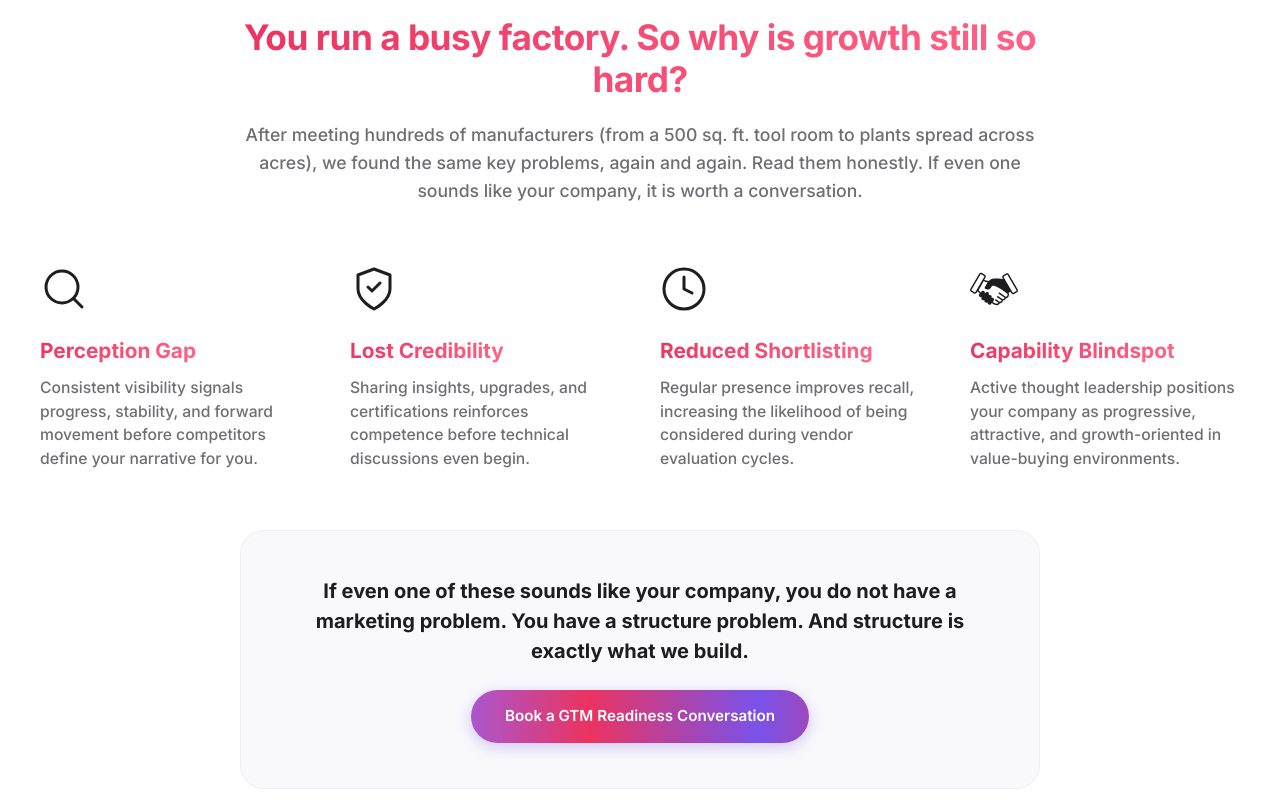
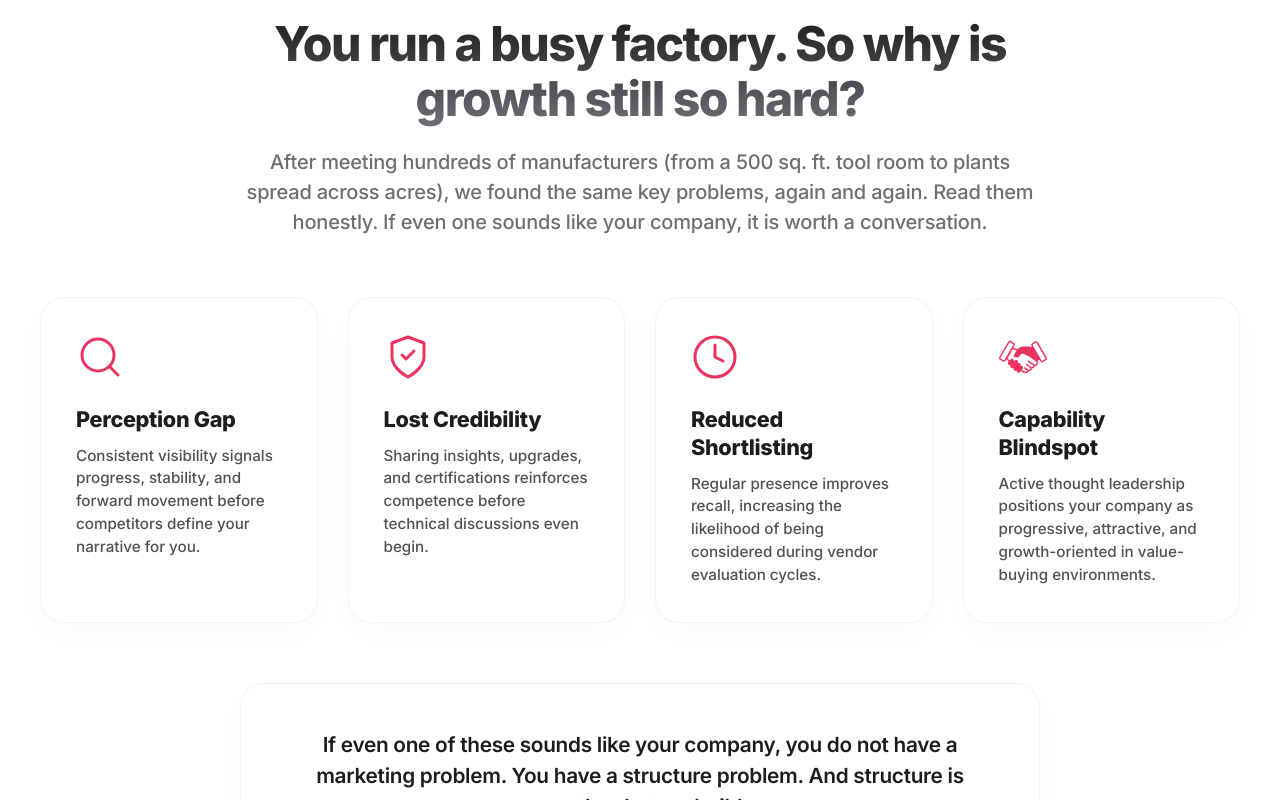
Before and after one commit to ajinkya-modse/communic8, a Next.js app: page / in a window 1280 px wide. Shown: the part 1180-1980 px from the top of the page. Built offline with nearby package versions, Linux system fonts and the light colour scheme.

Commit message:
problems section updated

```diff
--- a/app/globals.css
+++ b/app/globals.css
@@ -638,29 +638,30 @@ a {
 }
 
 .problems-subtitle {
-  font-family: var(--font-family-base);
-  font-size: 2.2rem;
-  margin-bottom: 20px;
-  font-weight: 700;
-  line-height: 1.2;
-  letter-spacing: -0.5px;
-  background: var(--gradient-magenta-text);
+  font-size: 3rem;
+  font-weight: 800;
+  background: linear-gradient(180deg, #1d1d1f 0%, #6e6e73 100%);
   -webkit-background-clip: text;
   -webkit-text-fill-color: transparent;
-  display: inline-block;
+  background-clip: text;
+  text-fill-color: transparent;
+  letter-spacing: -1.5px;
+  margin-bottom: 20px;
+  line-height: 1.15;
 }
 
 .problems-intro-desc {
-  font-size: 1.1rem;
+  font-size: 1.25rem;
   color: #6e6e73;
   font-weight: 500;
-  line-height: 1.6;
+  line-height: 1.5;
+  letter-spacing: -0.2px;
 }
 
 .problems-grid {
   display: grid;
   grid-template-columns: repeat(4, 1fr);
-  gap: 40px;
+  gap: 30px;
   margin-bottom: 60px;
 }
 
@@ -669,46 +670,58 @@ a {
   flex-direction: column;
   align-items: flex-start;
   text-align: left;
-  background: transparent;
-  border: none;
-  padding: 0;
-  transition: all 0.3s ease;
+  background: rgba(255, 255, 255, 0.72);
+  border: 1px solid rgba(0, 0, 0, 0.05);
+  border-radius: 24px;
+  padding: 35px;
+  box-shadow: 0 1px 0 rgba(255, 255, 255, 0.8) inset, 0 10px 30px rgba(0, 0, 0, 0.02);
+  backdrop-filter: blur(20px);
+  -webkit-backdrop-filter: blur(20px);
+  transition: all 0.4s cubic-bezier(0.16, 1, 0.3, 1);
+}
+
+.problem-card:hover {
+  transform: translateY(-8px);
+  box-shadow: 0 1px 0 rgba(255, 255, 255, 0.8) inset, 0 25px 50px rgba(0, 0, 0, 0.06);
+  border-color: rgba(235, 51, 96, 0.15);
 }
 
 .problem-icon-container {
   margin-bottom: 24px;
-  color: #1d1d1f;
+  color: #eb3360;
   display: flex;
   align-items: center;
   justify-content: center;
+  transition: transform 0.4s ease;
+}
+
+.problem-card:hover .problem-icon-container {
+  transform: scale(1.05);
 }
 
 .problem-icon-svg {
   width: 48px;
   height: 48px;
-  stroke: #1d1d1f;
+  stroke: #eb3360;
 }
 
 .problem-icon-svg.fill-svg {
   stroke: none;
-  fill: #1d1d1f;
+  fill: #eb3360;
 }
 
 .problem-title {
-  font-size: 1.3rem;
-  font-weight: 700;
+  font-size: 1.35rem;
+  font-weight: 800;
+  color: #1d1d1f;
   margin-bottom: 12px;
+  letter-spacing: -0.3px;
   line-height: 1.3;
-  background: var(--gradient-magenta-text);
-  background-clip: text;
-  -webkit-background-clip: text;
-  -webkit-text-fill-color: transparent;
-  display: inline-block;
 }
 
 .problem-desc {
-  font-size: 0.98rem;
-  color: #6e6e73;
+  font-size: 0.95rem;
+  color: #515154;
   font-weight: 500;
   line-height: 1.5;
   margin: 0;
@@ -733,17 +746,21 @@ a {
   max-width: 800px;
   margin: 60px auto 0;
   padding: 45px;
-  background: #f9f9fb;
+  background: rgba(255, 255, 255, 0.72);
   border-radius: 24px;
-  border: 1px solid rgba(0, 0, 0, 0.04);
+  border: 1px solid rgba(0, 0, 0, 0.05);
+  box-shadow: 0 1px 0 rgba(255, 255, 255, 0.8) inset, 0 10px 30px rgba(0, 0, 0, 0.02);
+  backdrop-filter: blur(20px);
+  -webkit-backdrop-filter: blur(20px);
 }
 
 .problems-outro-text {
-  font-size: 1.25rem;
-  font-weight: 700;
+  font-size: 1.3rem;
+  font-weight: 600;
   color: #1d1d1f;
   margin-bottom: 24px;
   line-height: 1.5;
+  letter-spacing: -0.3px;
 }
 
 .btn-problems-cta {
@@ -1196,24 +1213,27 @@ a {
 .btn-consultation {
   display: inline-block;
   align-self: center;
-  background: linear-gradient(to right, #007ebb 0%, #00d2ff 25%, #0055ff 50%, #00d2ff 75%, #007ebb 100%);
-  background-size: 200% auto;
-  color: #ffffff;
-  border: none;
+  background: rgba(0, 126, 187, 0.08);
+  backdrop-filter: blur(16px);
+  -webkit-backdrop-filter: blur(16px);
+  color: #007ebb;
+  border: 1px solid rgba(0, 126, 187, 0.2);
   border-radius: 30px;
   padding: 14px 34px;
   font-size: 0.95rem;
-  font-weight: 600;
+  font-weight: 700;
   text-decoration: none;
   transition: all 0.3s cubic-bezier(0.16, 1, 0.3, 1);
-  box-shadow: 0 4px 15px rgba(0, 163, 255, 0.3);
-  animation: textShimmer 12s linear infinite;
+  box-shadow: 0 1px 0 rgba(255, 255, 255, 0.4) inset, 0 4px 15px rgba(0, 126, 187, 0.05);
+  letter-spacing: -0.2px;
 }
 
 .btn-consultation:hover {
+  background: rgba(0, 126, 187, 0.15);
+  border-color: rgba(0, 126, 187, 0.35);
   transform: translateY(-2px);
-  box-shadow: 0 8px 24px rgba(0, 163, 255, 0.5);
-  filter: brightness(1.1);
+  box-shadow: 0 1px 0 rgba(255, 255, 255, 0.5) inset, 0 8px 24px rgba(0, 126, 187, 0.15);
+  color: #0055ff;
 }
 
 .bio-outro {
@@ -1258,10 +1278,13 @@ a {
   max-width: 500px;
   margin-left: auto;
   margin-right: auto;
-  background: rgba(0, 0, 0, 0.04);
+  background: rgba(255, 255, 255, 0.45);
+  backdrop-filter: blur(20px);
+  -webkit-backdrop-filter: blur(20px);
   padding: 4px;
   border-radius: 40px;
-  border: 1px solid rgba(0, 0, 0, 0.03);
+  border: 1px solid rgba(0, 0, 0, 0.05);
+  box-shadow: 0 1px 0 rgba(255, 255, 255, 0.5) inset, 0 4px 15px rgba(0, 0, 0, 0.01);
 }
 
 .bio-tab-btn {
@@ -1283,9 +1306,11 @@ a {
 }
 
 .bio-tab-btn.active {
-  background: #ffffff;
+  background: rgba(255, 255, 255, 0.85);
+  backdrop-filter: blur(10px);
+  -webkit-backdrop-filter: blur(10px);
   color: #1d1d1f;
-  box-shadow: 0 3px 12px rgba(0, 0, 0, 0.08);
+  box-shadow: 0 1px 0 rgba(255, 255, 255, 0.8) inset, 0 3px 12px rgba(0, 0, 0, 0.08);
 }
 
 /* Grid for supporters and leadership */
```
